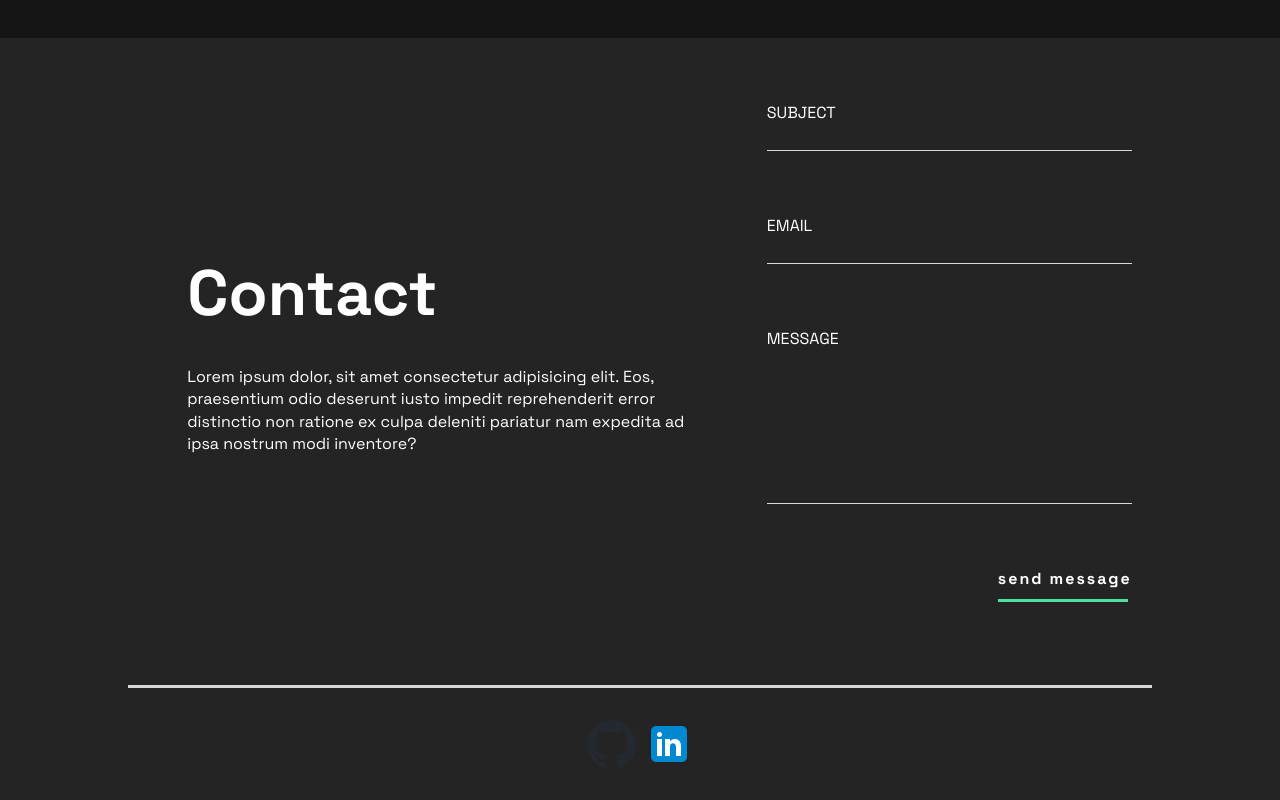
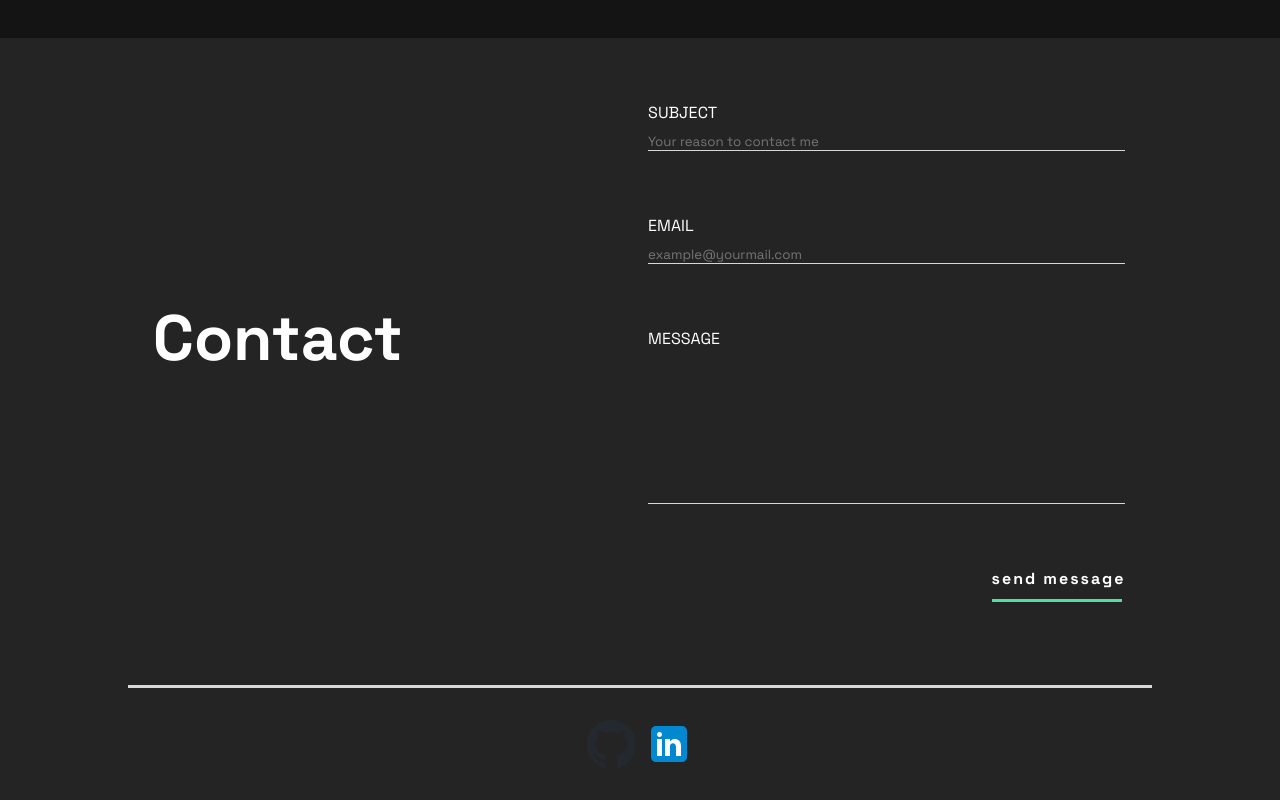
Before and after one commit to Luuiskame/portafolio, a React (Vite) app in the folder client/: page / in a window 1280 px wide. Shown: the part 1737-2537 px from the top of the page. Built offline with nearby package versions, Linux system fonts and the light colour scheme.

Commit message:
footer: adding place holders to the form

```diff
--- a/client/src/Components/Footer/Footer.jsx
+++ b/client/src/Components/Footer/Footer.jsx
@@ -28,6 +28,8 @@ const Footer = ()=>{
         try {
             const response = await axios.post(`${API_URL}/send`, mailInfo)
             console.log("message sent", response.data, mailInfo)
+
+            //cleaning state
             setMailInfo({
                 subject: '',
                 from: '',
@@ -44,15 +46,15 @@ const Footer = ()=>{
 
             <div className={styles.footerTextContainer}>
             <h2>Contact</h2>
-            <p>Lorem ipsum dolor, sit amet consectetur adipisicing elit. Eos, praesentium odio deserunt iusto impedit reprehenderit error distinctio non ratione ex culpa deleniti pariatur nam expedita ad ipsa nostrum modi inventore?</p>
+            <p></p>
             </div>
 
             <form className={styles.footerForm} onSubmit={handleSubmit}>
                 <label htmlFor="subject">subject</label>
-                <input type="text" name="subject" value={mailInfo.subject} onChange={handleChange}/>
+                <input type="text" name="subject" value={mailInfo.subject} onChange={handleChange} placeholder='Your reason to contact me'/>
 
                 <label htmlFor="from">email</label>
-                <input type="text" name="from" value={mailInfo.from} onChange={handleChange}/>
+                <input type="text" name="from" value={mailInfo.from} onChange={handleChange} placeholder='example@yourmail.com'/>
 
                 <label htmlFor="text">message</label>
                 <input className={styles.messageInput} type="text" name='text' value={mailInfo.text} onChange={handleChange}/>
```
